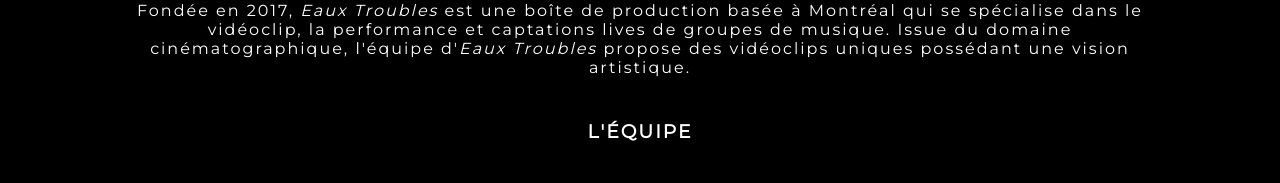
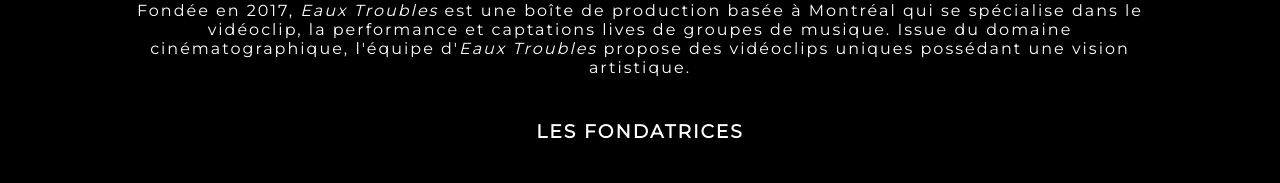
Before and after one commit to SimonDrouin/marie-so, a React app: page / in a window 1280 px wide. Shown: the part 960-1143 px from the top of the page. Built offline with nearby package versions, Linux system fonts and the light colour scheme.

Commit message:
equipe -> les fondatrices

```diff
--- a/src/containers/MainApp/main-app.tsx
+++ b/src/containers/MainApp/main-app.tsx
@@ -130,7 +130,7 @@ export class MainApp extends React.Component<MainApp.Props, MainApp.State> {
                             Troubles</i> propose des vidéoclips uniques possédant une vision artistique.
                         </div>
                         <div className={styles.sectionHeader}>
-                            <h3>L'ÉQUIPE</h3>
+                            <h3>LES FONDATRICES</h3>
                         </div>
                         <div className={`${styles.teamMembersContainer} ${styles.scrollHorizontal} ${styles.scrollItem}`}>
                             <div className={`${styles.teamMember}`}>
```
